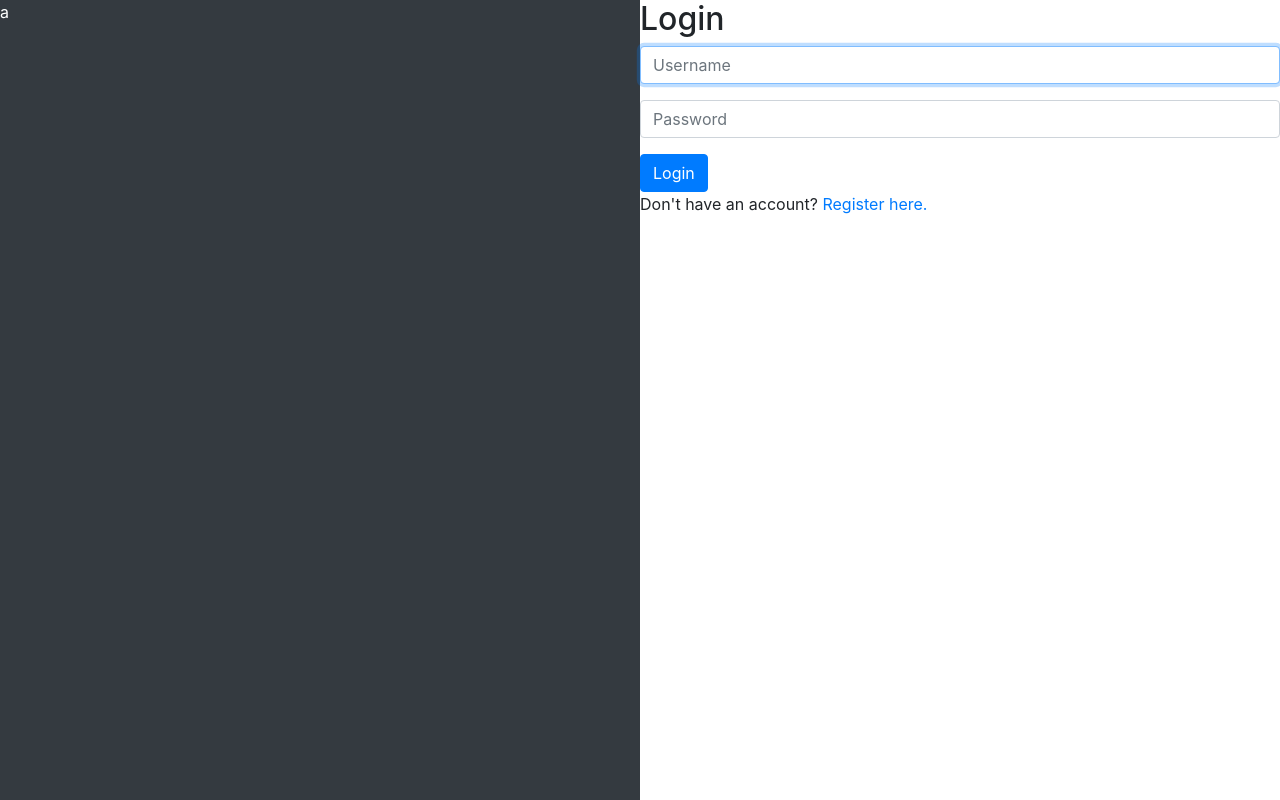
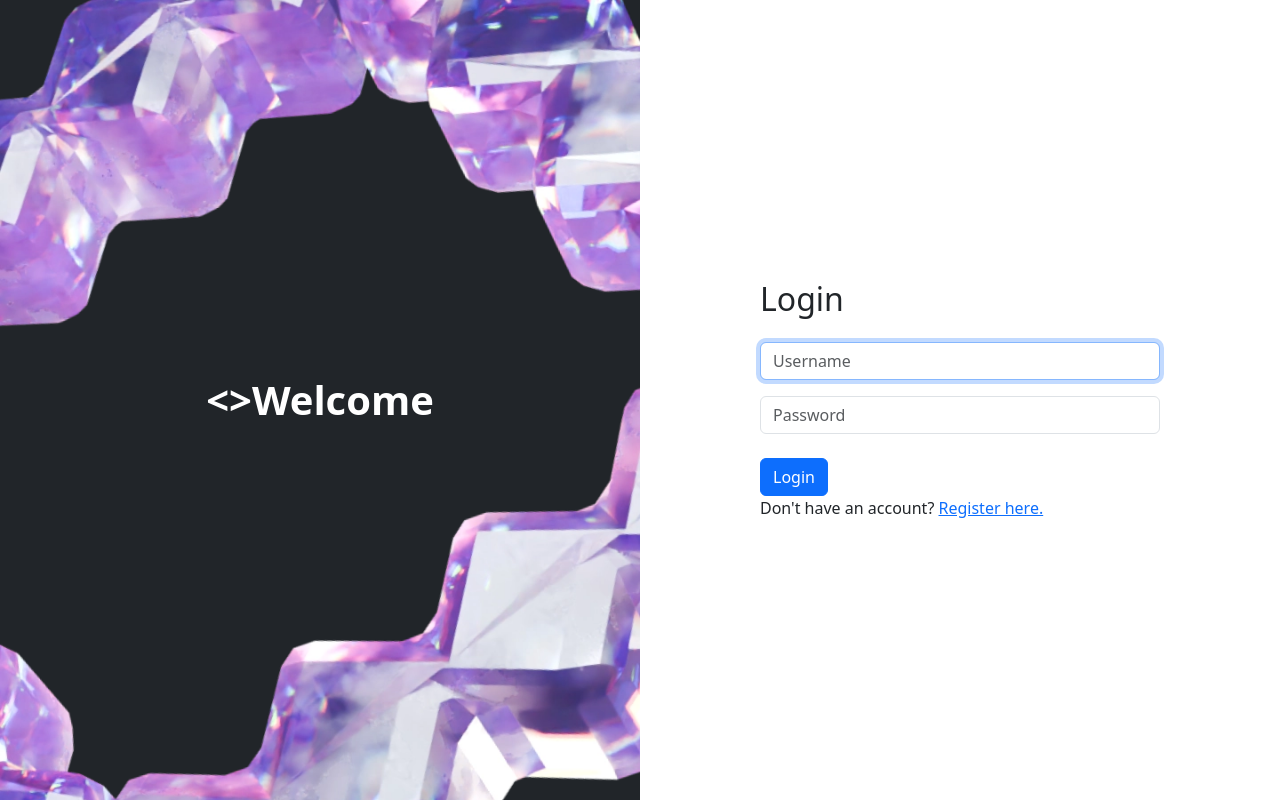
Before and after one commit to Galafador/Kyore, a Django app: page /login in a window 1280 px wide. Run offline with Django 3.2, Linux system fonts and the light colour scheme; some libraries are stand-ins or nearby versions.

Commit message:
more update on auth

```diff
--- a/auctions/templates/auctions/layout-auth.html
+++ b/auctions/templates/auctions/layout-auth.html
@@ -1,23 +1,40 @@
-{% load static %}
-
 <!DOCTYPE html>
 <html lang="en">
 <head>
+  <meta charset="UTF-8" />
+  <meta name="viewport" content="width=device-width, initial-scale=1" />
   <title>{% block title %}{% endblock %}</title>
-        <link rel="stylesheet" href="https://stackpath.bootstrapcdn.com/bootstrap/4.4.1/css/bootstrap.min.css" integrity="sha384-Vkoo8x4CGsO3+Hhxv8T/Q5PaXtkKtu6ug5TOeNV6gBiFeWPGFN9MuhOf23Q9Ifjh" crossorigin="anonymous">
-        <link href="{% static 'css/styles.css' %}" rel="stylesheet">
   <!-- Fonts -->
         <link rel="preconnect" href="https://fonts.googleapis.com">
         <link rel="preconnect" href="https://fonts.gstatic.com" crossorigin>
         <link href="https://fonts.googleapis.com/css2?family=Pixelify+Sans:wght@400..700&family=Plus+Jakarta+Sans:ital,wght@0,200..800;1,200..800&display=swap" rel="stylesheet">
+  <link href="https://cdn.jsdelivr.net/npm/bootstrap@5.3.3/dist/css/bootstrap.min.css" rel="stylesheet">
+  <style>
+    .login-image {
+      background: url('/static/images/BG-AUTH.webp') no-repeat center center;
+      background-size: cover;
+      min-height: 100vh;
+    }
+  </style>
 </head>
 <body>
-        <div class="d-flex" style="min-height: 100vh;">
-            <div class="w-50 bg-dark text-white">a</div>
-            <div class="w-50">
+  <div class="container-fluid">
+    <div class="row min-vh-100">
+      <!-- Left Image -->
+    <div class="bg-dark col-md-6 d-none d-md-flex login-image align-items-center justify-content-center">
+      <span class="text-white fs-1 fw-bold text-shadow"><>Welcome</span>
+    </div>
+
+      <!-- Right Forms -->
+      <div class="col-md-6 d-flex align-items-center justify-content-center p-4">
+        <div class="w-100" style="max-width: 400px;">
             {% block body %}
             {% endblock %}
         </div>
       </div>
+    </div>
+  </div>
+
+  <script src="https://cdn.jsdelivr.net/npm/bootstrap@5.3.3/dist/js/bootstrap.bundle.min.js"></script>
 </body>
 </html>
--- a/auctions/templates/auctions/login.html
+++ b/auctions/templates/auctions/login.html
@@ -1,24 +1,29 @@
 {% extends "auctions/layout-auth.html" %}
 
+{% block welcome %}{% endblock %}
+
 {% block body %}
-
-    <h2>Login</h2>
 
     {% if message %}
         <div>{{ message }}</div>
     {% endif %}
 
-    <form action="{% url 'login' %}" method="post">
+
+    <h2>Login</h2>
+
+    <form class="mt-4"  autocomplete="off" action="{% url 'login' %}" method="post">
         {% csrf_token %}
-        <div class="form-group">
+        <div class="form-group mt-3">
             <input autofocus class="form-control" type="text" name="username" placeholder="Username">
         </div>
-        <div class="form-group">
+        <div class="form-group mt-3">
             <input class="form-control" type="password" name="password" placeholder="Password">
         </div>
-        <input class="btn btn-primary" type="submit" value="Login">
+        <input class="btn btn-primary mt-4" type="submit" value="Login">
     </form>
 
-    Don't have an account? <a href="{% url 'register' %}">Register here.</a>
+    <span class="mt-3">
+        Don't have an account? <a href="{% url 'register' %}">Register here.</a>
+    </span>
 
 {% endblock %}
--- a/auctions/templates/auctions/register.html
+++ b/auctions/templates/auctions/register.html
@@ -1,4 +1,4 @@
-{% extends "auctions/layout.html" %}
+{% extends "auctions/layout-auth.html" %}
 
 {% block body %}
 
```
Also changed, not shown: db.sqlite3. Lines whose indentation alone changed are shown as unchanged.
